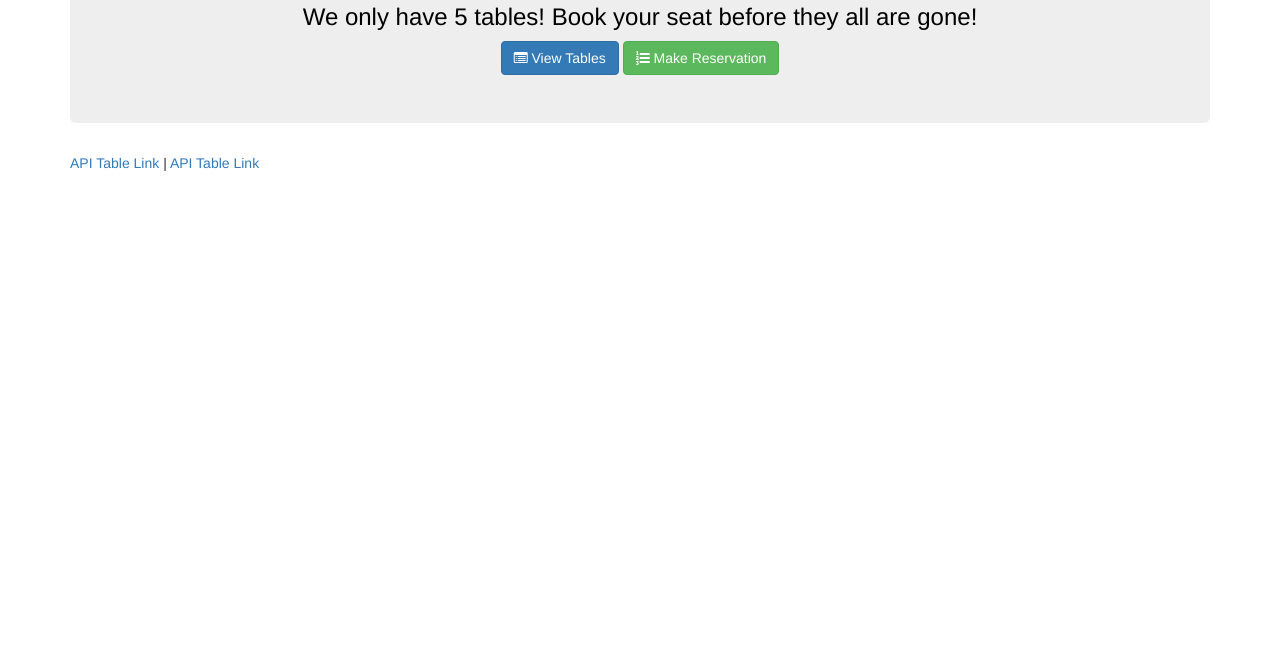
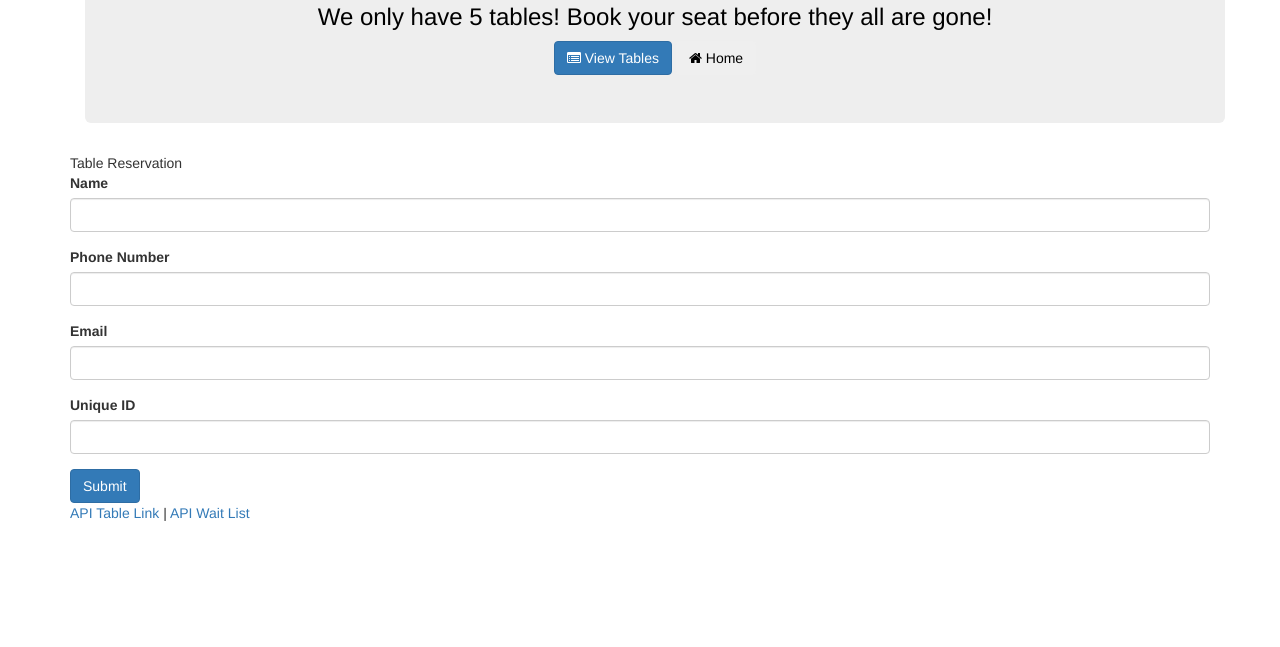
Before and after one commit to thatianaviana/Hot-Restaurant, a website: page add.html in a window 1280 px wide. Shown: the part 153-800 px from the top of the page. Drawn offline with nearby package versions, Linux system fonts and the light colour scheme.

Commit message:
add.html info

```diff
--- a/add.html
+++ b/add.html
@@ -17,13 +17,7 @@
 
 <body>
 
-
-    <!-- <div class="jumbotron jumbotron-fluid">
     <div class="container">
-            <h1 class="display-4">Fluid jumbotron</h1>
-            <p class="lead">This is a modified jumbotron that occupies the entire horizontal space of its parent.</p>
-        </div>
-    </div> -->
 
         <div class="container">
             <div class="jumbotron jumbotron-fluid">
@@ -32,22 +26,75 @@
                     Hot Restaurant
                 </h1>
                 <h3> We only have 5 tables! Book your seat before they all are gone!</h3>
-            <button id="reservation" type="button" class="btn btn-primary"> <span class="fa fa-list-alt" aria-hidden="true" ></span>  View Tables</button>
-            <button id="view-list" type="button" class="btn btn-success"> <span class="fa fa-list-ol" aria-hidden="true"></span>  Make Reservation</button>
-
-
+                <button id="reservation" type="button" class="btn btn-primary"> <span class="fa fa-list-alt"
+                        aria-hidden="true"></span> View Tables</button>
+                <button id="view-list" type="button" class="btn btn-light"> <span class="fa fa-home" aria-hidden="true"></span> Home</button>
 
             </div>
         </div>
+
+        <div class="row">
+            <div class="col-lg-12">
+                <!-- Reservation Page -->
+                <div class="card">
+                    <div class="card-header">
+                        Table Reservation
+                    </div>
+                    <div class="card-body">
+                        <form role="form">
+                            <div class="form-group">
+                                <label for="reserve-name">Name</label>
+                                <input type="text" class="form-control" id="reserve-name">
+                            </div>
+                            <div class="form-group">
+                                <label for="reserve-phone">Phone Number</label>
+                                <input type="text" class="form-control" id="reserve-phone">
+                            </div>
+                            <div class="form-group">
+                                <label for="reserve-email">Email</label>
+                                <input type="text" class="form-control" id="reserve-email">
+                            </div>
+                            <div class="form-group">
+                                <label for="reserve-unique-id">Unique ID</label>
+                                <input type="text" class="form-control" id="reserve-unique-id">
+                            </div>
+                            <button type="submit" class="btn btn-primary submit">Submit</button>
+                        </form>
+                    </div>
+                </div>
+            </div>
+        </div>
+    </div>
+
     <footer class="footer">
         <div class="container">
             <p>
-                <a href="/api/tables">API Table Link</a>
-                   |
-                <a href="/api/waitlist">API Table Link</a>
-            </p>
+                <a href="/api/tables">API Table Link</a> |
+                <a href="/api/waitlist">API Wait List</a>
         </div>
     </footer>
+
+    <script type="text/javascript">
+        // Question: What does this code do?
+        $("#add-btn").on("click", function (event) {
+            event.preventDefault();
+            var newGuest = {
+                name: $("#name").val().trim(),
+                phone: $("#phone").val().trim(),
+                email: $("#email").val().trim(),
+                uniqueId: $("#id").val().trim()
+            };
+
+            // Question: What does this code do??
+            $.post("/api/guests", newGuest)
+                .then(function (data) {
+                    console.log("add.html", data);
+                    alert("Adding guest...");
+                });
+        });
+    </script>
+
+
 
 </body>
 
```
Lines whose indentation alone changed are shown as unchanged.
